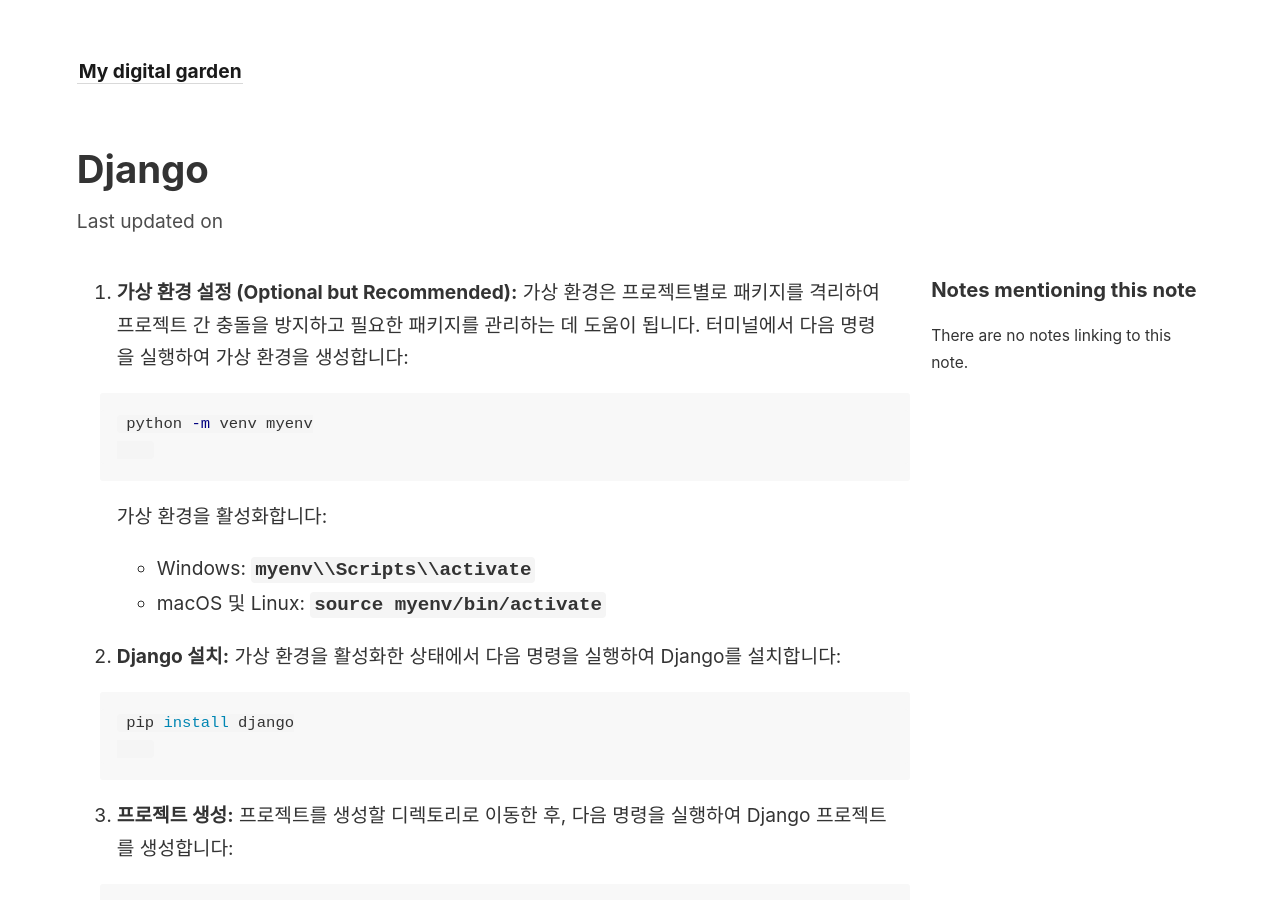
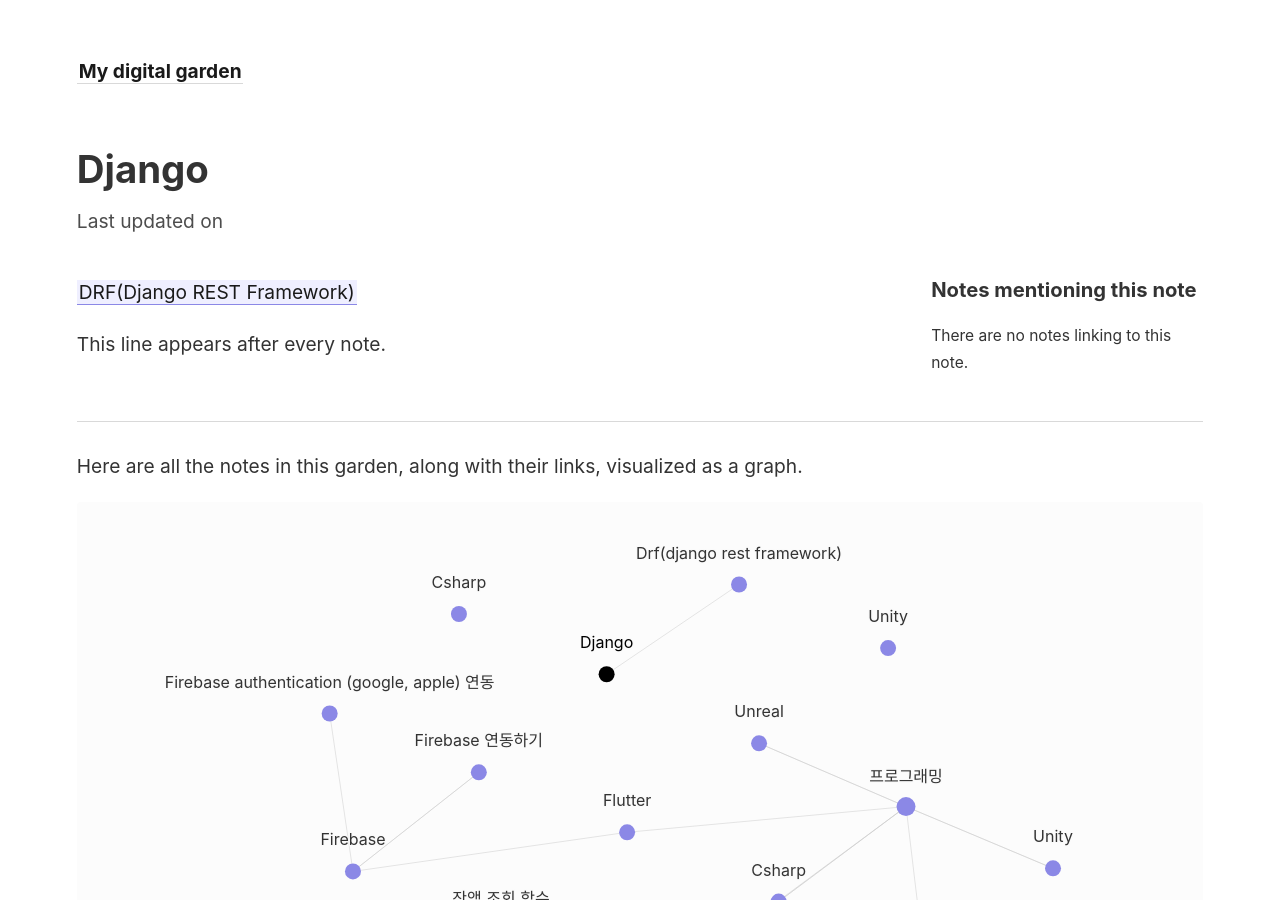
Before and after one commit to Willhong/hongcoding, a Jekyll site: the page built from _notes/Python/웹/Django/Django.md, in a window 1280 px wide and 900 px high. Built offline with Jekyll 4.4.1, drawn with Linux system fonts in a browser that asks for light colours; some of the changed text lies outside the part shown.

Commit message:
vault backup: 2023-09-11 16:01:30

````diff
--- a/_notes/Python/웹/Django/Django.md
+++ b/_notes/Python/웹/Django/Django.md
@@ -1,76 +1,2 @@
 
-1. **가상 환경 설정 (Optional but Recommended):** 가상 환경은 프로젝트별로 패키지를 격리하여 프로젝트 간 충돌을 방지하고 필요한 패키지를 관리하는 데 도움이 됩니다. 터미널에서 다음 명령을 실행하여 가상 환경을 생성합니다:
-
-    ```bash
-    python -m venv myenv
-
-    ```
-
-    가상 환경을 활성화합니다:
-
-    - Windows: **`myenv\\Scripts\\activate`**
-    - macOS 및 Linux: **`source myenv/bin/activate`**
-2. **Django 설치:** 가상 환경을 활성화한 상태에서 다음 명령을 실행하여 Django를 설치합니다:
-
-    ```bash
-    pip install django
-
-    ```
-
-3. **프로젝트 생성:** 프로젝트를 생성할 디렉토리로 이동한 후, 다음 명령을 실행하여 Django 프로젝트를 생성합니다:
-
-    ```bash
-    django-admin startproject myproject
-
-    ```
-
-4. **개발 서버 실행:** 프로젝트 디렉토리로 이동한 후, 다음 명령을 실행하여 개발 서버를 실행합니다:
-
-    ```bash
-    cd myproject
-    python manage.py runserver
-
-    ```
-
-    이제 **`http://127.0.0.1:8000/`** 주소로 웹 브라우저를 열어 Django 기본 화면을 확인할 수 있습니다.
-
-5. **앱 생성:** 프로젝트 내에서 각각의 기능이나 모듈을 관리하기 위해 앱을 생성합니다. 앱 생성은 프로젝트 디렉토리로 이동한 후, 다음 명령을 실행합니다:
-
-    ```bash
-    python manage.py startapp 앱이름
-
-    ```
-
-6. **URL 설정:`myproject/urls.py`** 파일을 열어서 앱의 URL을 설정합니다. **`myapp/urls.py`** 파일을 생성하고 앱 내 URL을 정의합니다.
-
-7. **뷰 및 템플릿 작성:** 앱 내의 **`views.py`** 파일에서 뷰 함수를 작성하고, **`templates/`** 디렉토리 내에 HTML 템플릿 파일을 작성합니다.
-
-8. **모델 생성 및 마이그레이션:`models.py`** 파일에서 데이터베이스 모델을 정의한 후, 다음 명령으로 마이그레이션을 생성하고 데이터베이스에 적용합니다:
-
-    ```bash
-    python manage.py makemigrations 앱이름
-    python manage.py migrate 앱이름
-    python manage.py migrate
-
-    ```
-
-9. **관리자 계정 생성 (Optional but Recommended):** 관리자 페이지를 사용하려면 관리자 계정을 생성합니다:
-
-    ```bash
-    python manage.py createsuperuser
-
-    ```
-
-10. `[settings.py](<http://settings.py>)` 의 `INSTALLED_APPS` 에 `앱이름` 추가하기
-
-    ```markdown
-    INSTALLED_APPS = [
-        ...
-        ...
-        ...
-        ...
-        '앱이름',
-    ]
-    ```
-
-11. **개발 진행:** 이제 뷰, 템플릿, URL, 모델 등을 조합하여 프로젝트를 개발하고 확장해 나갈 수 있습니다.
+[[DRF(Django REST Framework)]]
````
Also changed, not shown: _notes/Python/웹/Django/DRF(Django REST Framework).md (added, +74 -0 lines).
